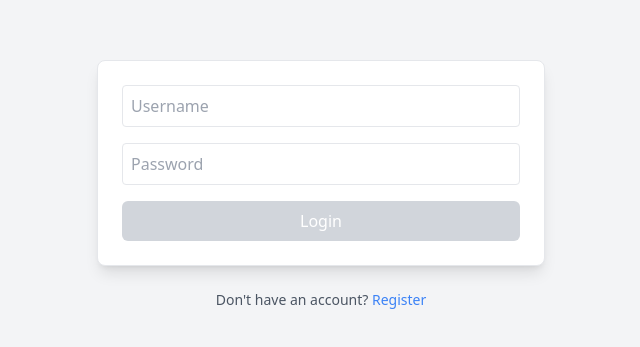
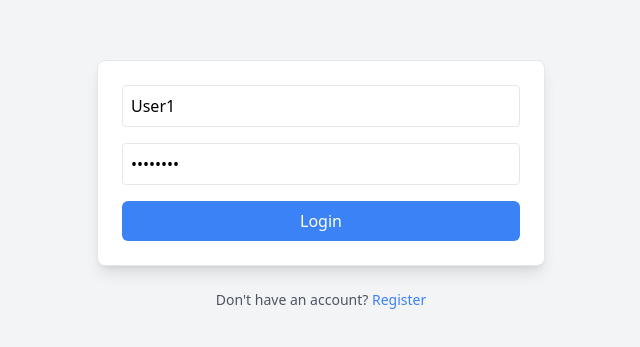
Before and after one commit to ganesh-agre/clinic-app, an Angular app: page /login in a window 1280 px wide. Shown: the part 215-562 px from the top of the page, without its empty margins (319-959 px from the left). Built offline with nearby package versions, Linux system fonts and the light colour scheme.

Commit message:
added vercel.json file

```diff
--- a/src/app/login/login.component.ts
+++ b/src/app/login/login.component.ts
@@ -68,7 +68,7 @@ import { AuthService } from '../core/services/auth.service';
 })
 export class LoginComponent {
   loginForm: NgForm | undefined;
-  model = { username: '', password: '' };
+  model = { username: 'User1', password: 'Welcome1' };
 
   constructor(private authService: AuthService) {}
 
```
Also changed, not shown: vercel.json (added).
